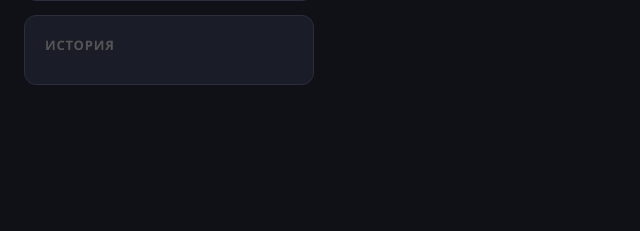
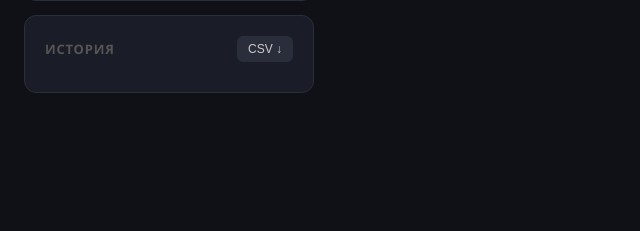
Before and after one commit to arv1xx/nettest, a Flask app: page / in a window 1280 px wide. Shown: the part 569-800 px from the top of the page, without its empty margins (0-640 px from the left). Run offline with Flask 3, Linux system fonts and the light colour scheme; data that the repository does not hold is empty.

Commit message:
добавлен экспорт истории сканирований в CSV

```diff
--- a/app.py
+++ b/app.py
@@ -1,4 +1,4 @@
-from flask import Flask, render_template, request, jsonify, send_file
+from flask import Flask, render_template, request, jsonify, send_file, Response
 from flask_sqlalchemy import SQLAlchemy
 from dotenv import load_dotenv
 from modules.ping import check_ping
@@ -11,7 +11,8 @@ from datetime import datetime
 import json
 import os
 import re
-from io import BytesIO
+import csv
+from io import BytesIO, StringIO
 from reportlab.lib.pagesizes import A4
 from reportlab.lib.styles import ParagraphStyle
 from reportlab.lib.units import cm
@@ -500,5 +501,65 @@ def export_pdf():
     return send_file(buf, mimetype='application/pdf',
                      as_attachment=True, download_name=filename)
 
+@app.route('/export-csv')
+def export_csv():
+    entries = ScanHistory.query.order_by(ScanHistory.scanned_at.desc()).all()
+
+    buf = StringIO()
+    buf.write('﻿')  # UTF-8 BOM — для корректного открытия в Excel
+    writer = csv.writer(buf)
+    writer.writerow(['Хост', 'Дата', 'Security Score', 'Пинг (ms)',
+                     'Открытые порты', 'SSL', 'HTTP статус'])
+
+    for entry in entries:
+        results = json.loads(entry.results)
+
+        score = _pdf_score(results)
+        score_str = f'{score}/100' if score is not None else '—'
+
+        ping = results.get('ping', {})
+        if ping.get('status') == 'ok':
+            ping_str = str(ping.get('time_ms', '—'))
+        elif ping.get('status') == 'skip':
+            ping_str = '—'
+        else:
+            ping_str = 'недоступен'
+
+        ports = results.get('ports', [])
+        open_ports = [str(p['port']) for p in ports if p.get('status') == 'open']
+        ports_str = ', '.join(open_ports) if open_ports else 'нет'
+
+        ssl = results.get('ssl', {})
+        if ssl.get('status') == 'skip':
+            ssl_str = '—'
+        elif ssl.get('status') == 'ok':
+            ssl_str = f"действителен ({ssl.get('days_left', '?')} дн.)"
+        else:
+            ssl_str = 'ошибка'
+
+        http = results.get('http', {})
+        if http.get('status') == 'skip':
+            http_str = '—'
+        else:
+            http_str = str(http.get('status_code', 'ошибка'))
+
+        writer.writerow([
+            entry.host,
+            entry.scanned_at.strftime('%d.%m.%Y %H:%M'),
+            score_str,
+            ping_str,
+            ports_str,
+            ssl_str,
+            http_str,
+        ])
+
+    filename = f'nettest_history_{datetime.now().strftime("%Y%m%d")}.csv'
+    return Response(
+        buf.getvalue(),
+        mimetype='text/csv; charset=utf-8',
+        headers={'Content-Disposition': f'attachment; filename="{filename}"'},
+    )
+
+
 if __name__ == '__main__':
     app.run(debug=True)
--- a/static/style.css
+++ b/static/style.css
@@ -389,6 +389,23 @@ button:disabled { background: var(--btn-disabled); cursor: not-allowed; }
     margin-bottom: 10px;
 }
 
+.history-actions {
+    display: flex;
+    gap: 6px;
+    align-items: center;
+}
+
+.btn-csv {
+    width: auto;
+    padding: 5px 10px;
+    font-size: 12px;
+    background: var(--btn-secondary);
+    color: var(--text-secondary);
+    border: 1px solid var(--border);
+    border-radius: 6px;
+}
+.btn-csv:hover { background: var(--btn-secondary-hov); }
+
 .btn-compare {
     width: auto;
     padding: 5px 14px;
--- a/templates/index.html
+++ b/templates/index.html
@@ -53,7 +53,10 @@
         <div class="card" id="history-card">
             <div class="history-header">
                 <div class="card-label" style="margin:0">История</div>
-                <button id="btn-compare" class="btn-compare" style="display:none" onclick="showComparison()">Сравнить</button>
+                <div class="history-actions">
+                    <button class="btn-csv" onclick="exportCSV()" title="Скачать историю в CSV">CSV ↓</button>
+                    <button id="btn-compare" class="btn-compare" style="display:none" onclick="showComparison()">Сравнить</button>
+                </div>
             </div>
             <div id="history"></div>
         </div>
@@ -516,6 +519,10 @@
         }
     }
 
+    function exportCSV() {
+        window.location.href = '/export-csv';
+    }
+
     async function exportPDF() {
         if (!currentScanData) return;
         try {
```
